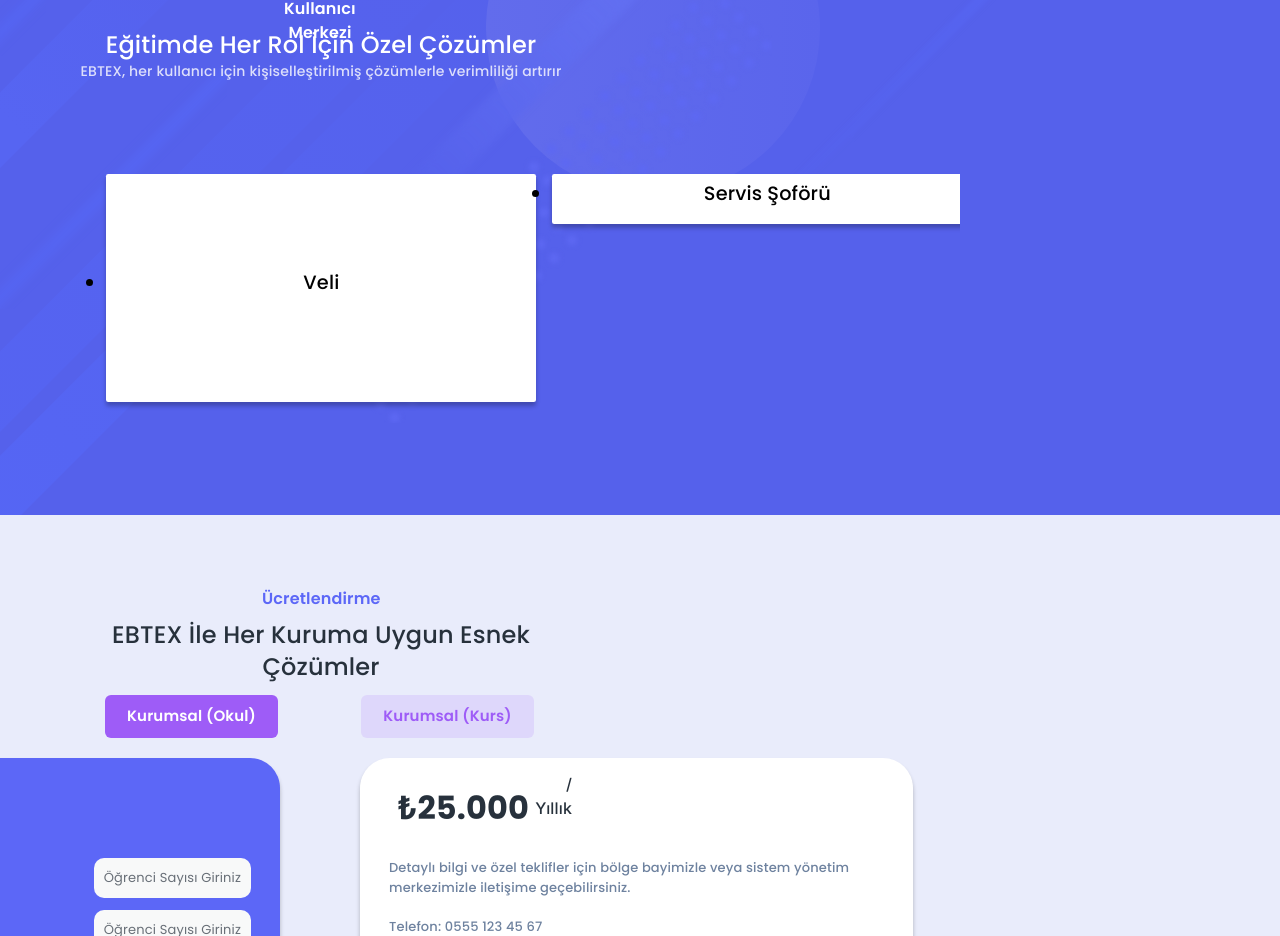
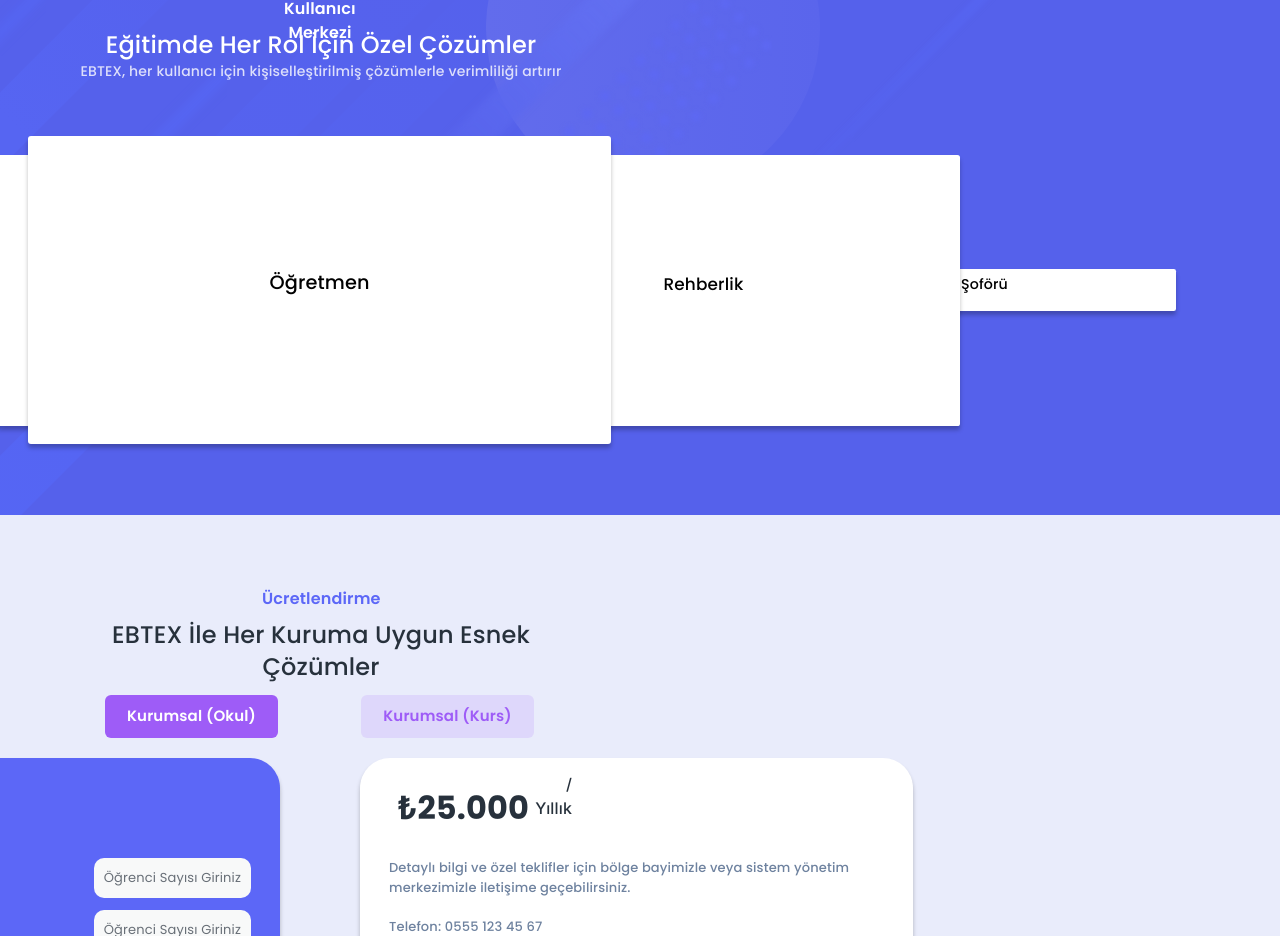
Before and after one commit to recepasl44/website, a Next.js app: page / in a window 1280 px wide. Shown: the part 4298-5234 px from the top of the page. Built offline with nearby package versions, Linux system fonts and the light colour scheme; what @mui/material-nextjs would draw is missing.

Commit message:
Revert "Add slider logic to DASHBOARDS"

```diff
--- a/components/d-a-s-h-b-o-a-r-d-s.tsx
+++ b/components/d-a-s-h-b-o-a-r-d-s.tsx
@@ -1,119 +1,37 @@
 import type { NextPage } from "next";
-import { useEffect, useRef } from "react";
-import styles from "./dashboard-slider.module.css";
 
 export type DASHBOARDSType = {
   className?: string;
 };
 
 const DASHBOARDS: NextPage<DASHBOARDSType> = ({ className = "" }) => {
-  const sliderRef = useRef<HTMLUListElement>(null);
-
-  useEffect(() => {
-    const slider = sliderRef.current;
-    if (!slider) return;
-
-    let isDragging = false;
-    let startX = 0;
-    let scrollStart = 0;
-
-    const easeOut = (t: number) => 1 - Math.pow(1 - t, 3);
-
-    const animateScroll = (target: number) => {
-      const duration = 350;
-      const from = slider.scrollLeft;
-      const change = target - from;
-      const startTime = performance.now();
-
-      const step = (now: number) => {
-        const elapsed = now - startTime;
-        const progress = Math.min(elapsed / duration, 1);
-        slider.scrollLeft = from + change * easeOut(progress);
-        if (progress < 1) requestAnimationFrame(step);
-      };
-      requestAnimationFrame(step);
-    };
-
-    const snapToCard = () => {
-      const card = slider.querySelector(`.${styles.slide}`) as HTMLElement | null;
-      if (!card) return;
-      const gap = parseInt(getComputedStyle(slider).gap) || 0;
-      const cardWidth = card.offsetWidth + gap;
-      const index = Math.round(slider.scrollLeft / cardWidth);
-      animateScroll(index * cardWidth);
-    };
-
-    const handlePointerDown = (e: PointerEvent) => {
-      isDragging = true;
-      slider.setPointerCapture(e.pointerId);
-      startX = e.clientX;
-      scrollStart = slider.scrollLeft;
-    };
-
-    const handlePointerMove = (e: PointerEvent) => {
-      if (!isDragging) return;
-      const dx = e.clientX - startX;
-      slider.scrollLeft = scrollStart - dx;
-    };
-
-    const endDrag = () => {
-      if (!isDragging) return;
-      isDragging = false;
-      snapToCard();
-    };
-
-    slider.addEventListener("pointerdown", handlePointerDown);
-    slider.addEventListener("pointermove", handlePointerMove);
-    slider.addEventListener("pointerup", endDrag);
-    slider.addEventListener("pointercancel", endDrag);
-    slider.addEventListener("pointerleave", endDrag);
-
-    return () => {
-      slider.removeEventListener("pointerdown", handlePointerDown);
-      slider.removeEventListener("pointermove", handlePointerMove);
-      slider.removeEventListener("pointerup", endDrag);
-      slider.removeEventListener("pointercancel", endDrag);
-      slider.removeEventListener("pointerleave", endDrag);
-    };
-  }, []);
-
   return (
     <section
       className={`w-[107rem] h-[19.263rem] flex flex-row items-start justify-start !pt-[1.188rem] !pb-[1.144rem] !pl-[13.563rem] !pr-[13.519rem] box-border relative z-[2] text-center text-[1.206rem] text-[#000] font-[Poppins] mq450:flex-col ${className}`}
     >
-      <div className={styles.sliderContainer}>
-        <ul className={styles.slider} ref={sliderRef}>
-          <li className={styles.slide}>
+      <section className="h-[14.213rem] w-full !!m-[0 important] absolute top-[2.5rem] right-[0rem] left-[0rem] flex flex-row items-center justify-between gap-0 z-[0] text-center text-[0.888rem] text-[#000] font-[Poppins] mq450:static mq450:flex-col mq450:items-center">
         <div className="h-[14.213rem] w-[26.875rem] shadow-[0px_4px_4px_rgba(0,_0,_0,_0.25)] rounded-[0.138rem] bg-[#fff] flex flex-col items-center justify-center !pt-[0.344rem] !pb-[0.969rem] !pl-[0.344rem] !pr-[0.344rem] box-border gap-[0.969rem]">
           <div className="self-stretch h-[10.581rem] relative hidden" />
           <div className="relative font-medium">Veli</div>
         </div>
-          </li>
-          <li className={styles.slide}>
         <div className="w-[26.875rem] shadow-[0px_4px_4px_rgba(0,_0,_0,_0.25)] rounded-[0.138rem] bg-[#fff] flex flex-col items-center justify-center !pt-[0.344rem] !pb-[0.969rem] !pl-[0.344rem] !pr-[0.344rem] box-border gap-[0.969rem]">
           <div className="self-stretch h-[10.588rem] relative hidden" />
           <div className="relative font-medium">Servis Şoförü</div>
         </div>
-          </li>
-          <li className={styles.slide}>
+      </section>
+      <section className="h-[16.931rem] w-[79.919rem] flex flex-row items-center justify-between gap-0 z-[1] text-center text-[1.056rem] text-[#000] font-[Poppins] mq450:flex-col mq450:items-center">
         <div className="h-[16.931rem] w-[32.031rem] shadow-[0px_4px_4px_rgba(0,_0,_0,_0.25)] rounded-[0.163rem] bg-[#fff] flex flex-col items-center justify-center !pt-[0.413rem] !pb-[1.156rem] !pl-[0.413rem] !pr-[0.413rem] box-border gap-[1.156rem]">
           <div className="self-stretch h-[12.619rem] relative hidden" />
           <div className="relative font-medium">Öğrenci</div>
         </div>
-          </li>
-          <li className={styles.slide}>
         <div className="h-[16.931rem] w-[32.031rem] shadow-[0px_4px_4px_rgba(0,_0,_0,_0.25)] rounded-[0.163rem] bg-[#fff] flex flex-col items-center justify-center !pt-[0.413rem] !pb-[1.156rem] !pl-[0.413rem] !pr-[0.413rem] box-border gap-[1.156rem]">
           <div className="self-stretch h-[12.619rem] relative hidden" />
           <div className="relative font-medium">Rehberlik</div>
         </div>
-          </li>
-          <li className={styles.slide}>
-            <div className="h-full w-[36.444rem] !!m-[0 important] shadow-[0px_4px_4px_rgba(0,_0,_0,_0.25)] rounded-[0.188rem] bg-[#fff] flex flex-col items-center justify-center !pt-[0.469rem] !pb-[1.319rem] !pl-[0.469rem] !pr-[0.469rem] box-border gap-[1.319rem]">
+      </section>
+      <div className="h-full w-[36.444rem] !!m-[0 important] absolute top-[0rem] bottom-[0rem] left-[35.25rem] shadow-[0px_4px_4px_rgba(0,_0,_0,_0.25)] rounded-[0.188rem] bg-[#fff] flex flex-col items-center justify-center !pt-[0.469rem] !pb-[1.319rem] !pl-[0.469rem] !pr-[0.469rem] box-border gap-[1.319rem] z-[2]">
         <div className="self-stretch h-[14.356rem] relative hidden" />
         <div className="relative font-medium">Öğretmen</div>
-            </div>
-          </li>
-        </ul>
       </div>
     </section>
   );
--- a/components/dashboard-slider.module.css
+++ /dev/null
@@ -1,26 +0,0 @@
-.sliderContainer {
-  width: 100%;
-  overflow-x: auto;
-  scroll-snap-type: x mandatory;
-  -webkit-overflow-scrolling: touch;
-  scrollbar-width: none;
-}
-.sliderContainer::-webkit-scrollbar {
-  display: none;
-}
-.slider {
-  display: flex;
-  gap: 1rem;
-  padding: 0 50%;
-  scroll-padding: 0 50%;
-}
-.slide {
-  flex: 0 0 auto;
-  scroll-snap-align: center;
-}
-@media (max-width: 768px) {
-  .slider {
-    padding: 0 5%;
-    scroll-padding: 0 5%;
-  }
-}
```
Lines whose indentation alone changed are shown as unchanged.
